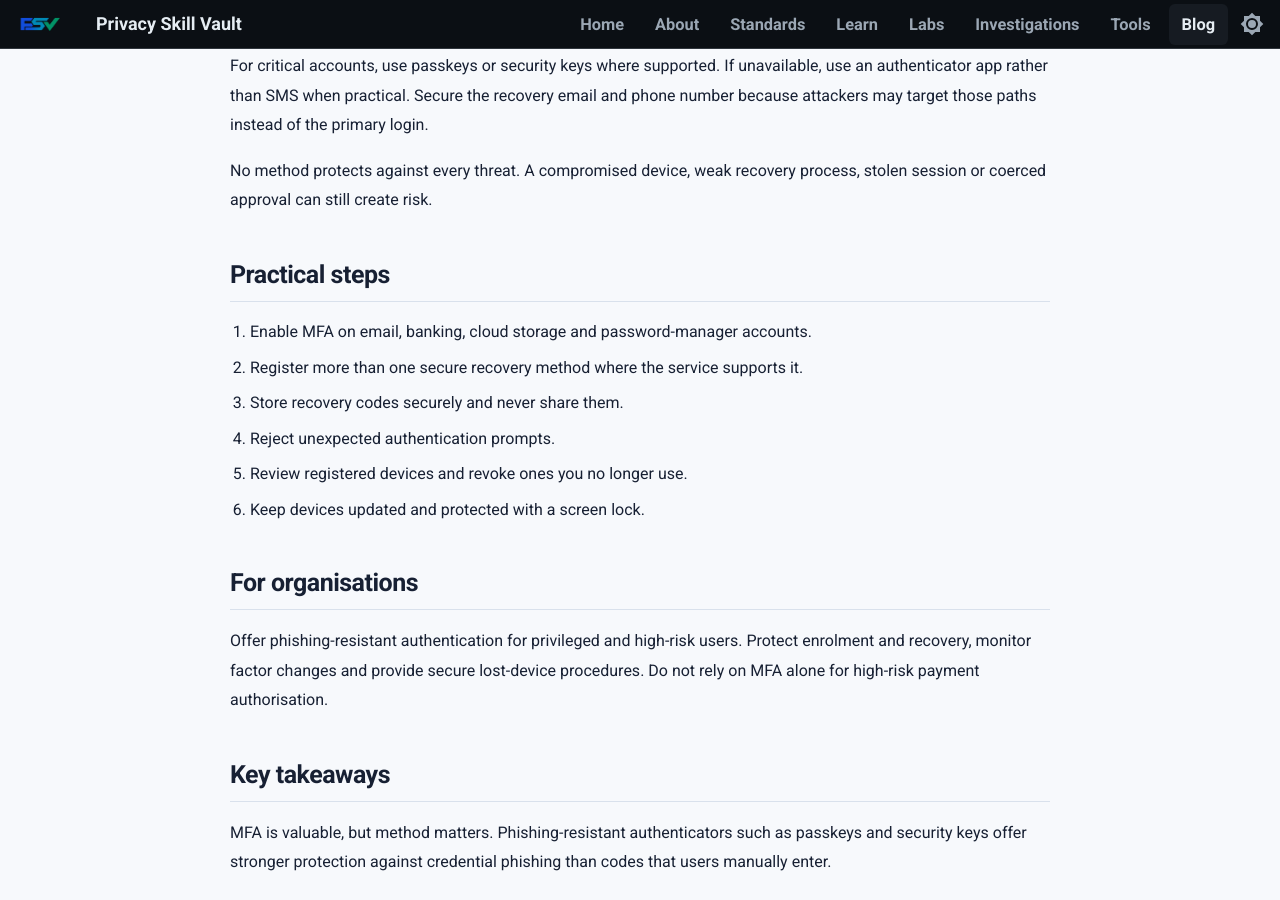
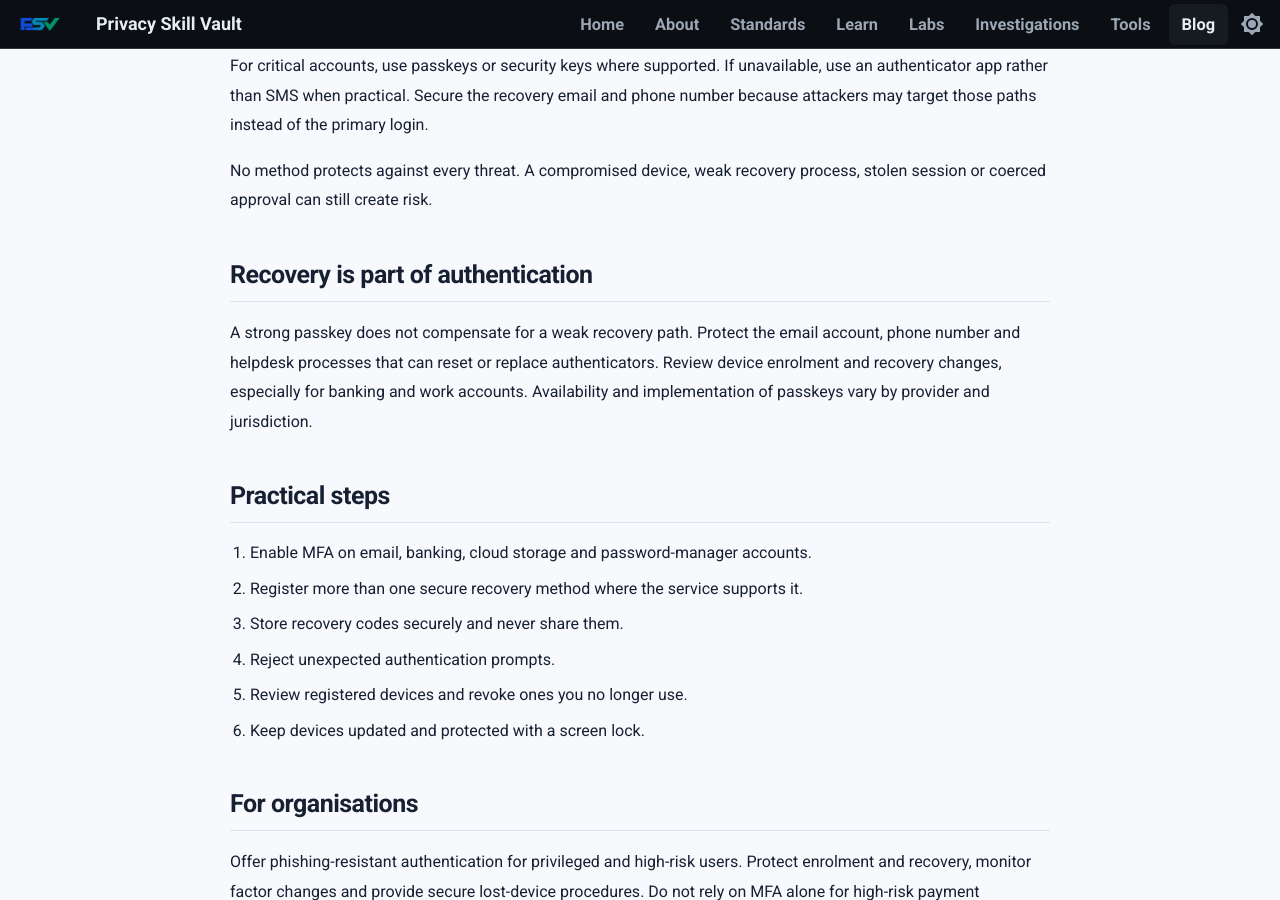
Before and after one commit to PrivacySkillVault/privacyskillvault.github.io, an MkDocs documentation site: the page built from docs/blog/cyber-fraud/beyond-sms-2fa/index.md, in a window 1280 px wide and 900 px high, scrolled down 884 px. Built offline with MkDocs 1.6.1 and Material for MkDocs 9.7.7, drawn with Linux system fonts in a browser that asks for light colours.

Commit message:
Editorial correction and prevention focus: beyond-sms-2fa

```diff
--- a/docs/blog/cyber-fraud/beyond-sms-2fa/index.md
+++ b/docs/blog/cyber-fraud/beyond-sms-2fa/index.md
@@ -19,6 +19,10 @@ Multi-factor authentication (MFA) asks a user to prove identity using more than
 For critical accounts, use passkeys or security keys where supported. If unavailable, use an authenticator app rather than SMS when practical. Secure the recovery email and phone number because attackers may target those paths instead of the primary login.
 
 No method protects against every threat. A compromised device, weak recovery process, stolen session or coerced approval can still create risk.
+
+## Recovery is part of authentication
+
+A strong passkey does not compensate for a weak recovery path. Protect the email account, phone number and helpdesk processes that can reset or replace authenticators. Review device enrolment and recovery changes, especially for banking and work accounts. Availability and implementation of passkeys vary by provider and jurisdiction.
 
 ## Practical steps
 
```
